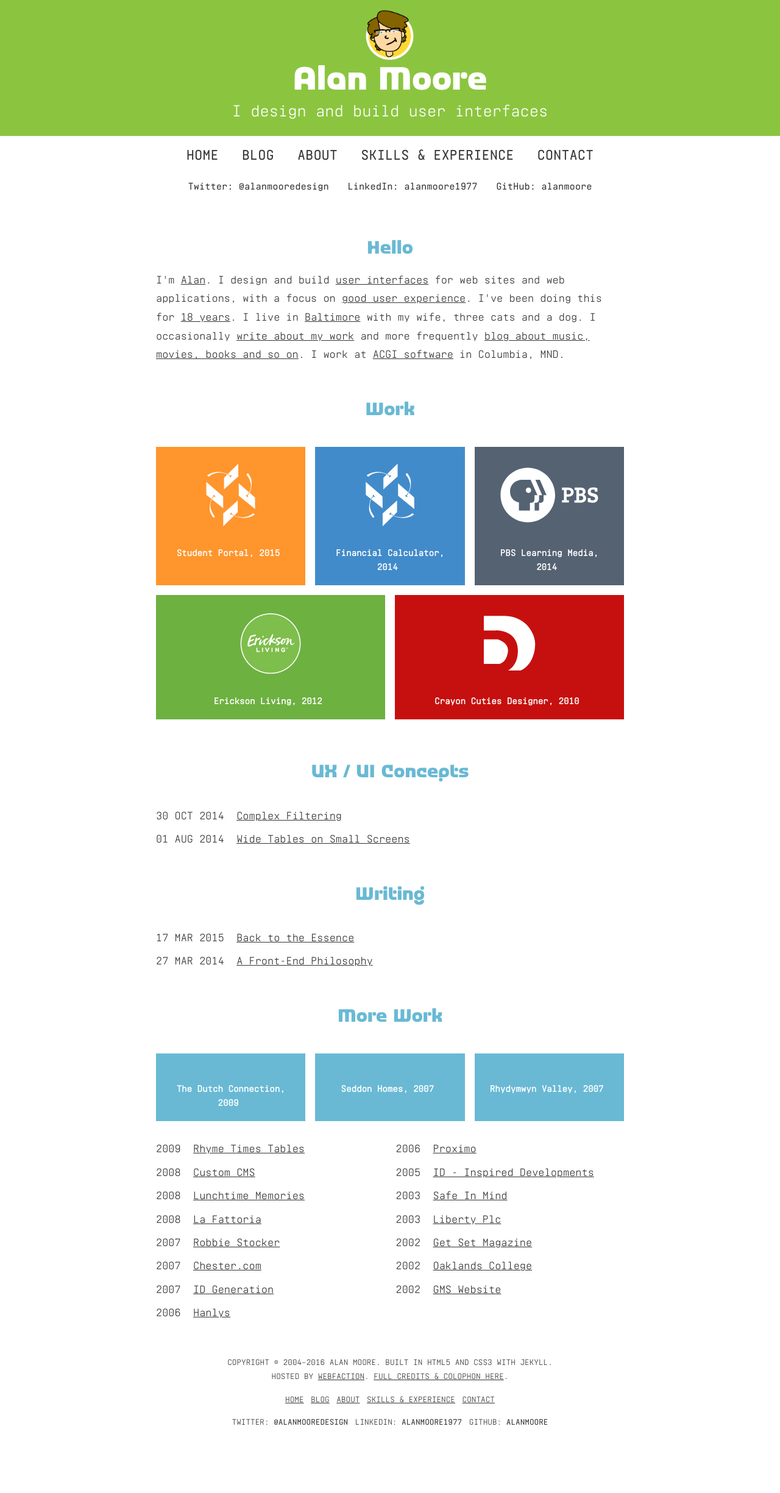
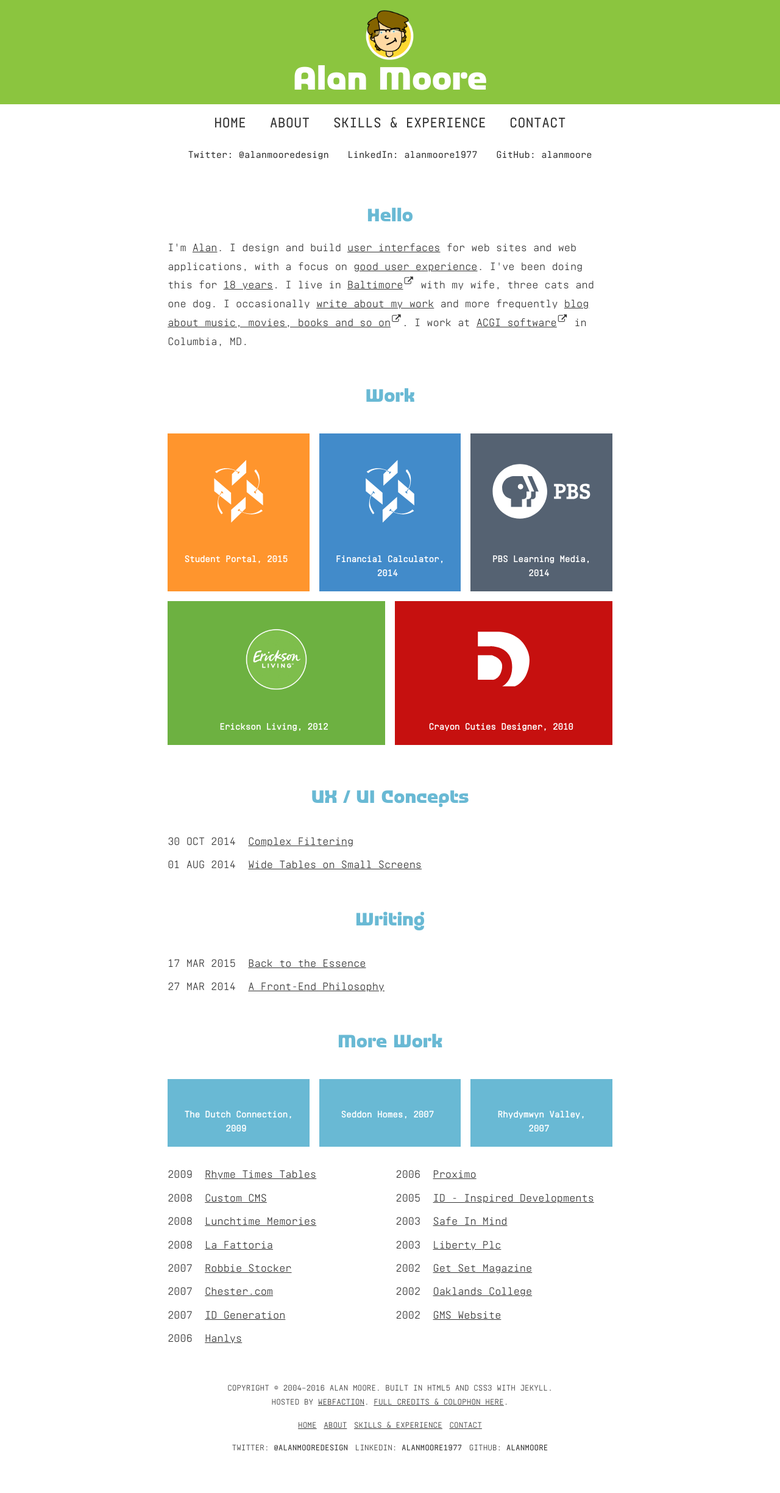
Before and after one commit to alanmoore/alanmoore.github.io, a Jekyll site: the page built from alt.html, in a window 1280 px wide. Shown: the whole page at 61% size. Built offline with Jekyll 4.4.1, drawn with Linux system fonts in a browser that asks for light colours; nearby versions of some CDN libraries; before the commit the page ends 2407 px from its top, so only the background shows below that.

Commit message:
More text tweaks

```diff
--- a/_includes/header.html
+++ b/_includes/header.html
@@ -1,7 +1,7 @@
 <div id="fixme" class="fixme">
     <header role="banner" class="header-bar">
         <h1 class="site-title  popgod">{{ site.title }} </h1>
-        <h2 class="site-subtitle">{{ site.subtitle }} </h2>
+        <!--<h2 class="site-subtitle">{{ site.subtitle }} </h2>-->
     </header>
 </div>
 <nav role="navigation" class="main-nav">
--- a/_sass/alanmoore.scss
+++ b/_sass/alanmoore.scss
@@ -129,6 +129,7 @@
     width: auto;
     max-width: 100%;
     height: auto;
+    margin: 1em auto;
 }
 
 
@@ -312,8 +313,8 @@
 .main,
 .footer {
     margin: 0 auto;
-    padding-left: 1em;
-    padding-right: 1em;
+    padding-left: 2em;
+    padding-right: 2em;
     max-width: $max-page-width;
 }
 
--- a/alt.html
+++ b/alt.html
@@ -8,10 +8,12 @@
 <p>I'm <a href="/about">Alan</a>. I design and build <a href="#work">user interfaces</a> for web
     sites and web applications, with a focus on <a href="#ux">good user experience</a>. I've been
     doing this for <a href="/skills">18 years</a>. I live in <a href="http://baltimore.org"
-    target="_blank">Baltimore</a> with my wife, three cats and a dog. I occasionally <a
-    href="#blog">write about my work</a> and more frequently
-    <a href="http://www.funkierthanthou.net">blog about music, movies, books and so on</a>. I work
-    at <a href="http://www.acgisoftware.com" target="_blank">ACGI software</a> in Columbia, MND. </p>
+    target="_blank">Baltimore</a><sup><i class="fa  fa-external-link  fa-fw"></i></sup> with my
+    wife, three cats and one dog. I occasionally <a href="#blog">write about my work</a> and more
+    frequently <a href="http://www.funkierthanthou.net">blog about music, movies, books and so
+    on</a><sup><i class="fa  fa-external-link  fa-fw"></i></sup>. I work at
+    <a href="http://www.acgisoftware.com" target="_blank">ACGI software</a><sup><i class="fa
+    fa-external-link  fa-fw"></i></sup> in Columbia, MD. </p>
 <h3 class="title" id="work">Work</h3>
 <ul class="featured-items">
     {% for post in site.posts %}
--- a/blog.html
+++ b/blog.html
@@ -2,7 +2,6 @@
 layout: page
 menu-title: Blog
 title: Work by
-order: 2
 ---
 
 <h3 class="title">Blog </h3>
```
Also changed, not shown: css/alanmoore.css, 1 other file.
